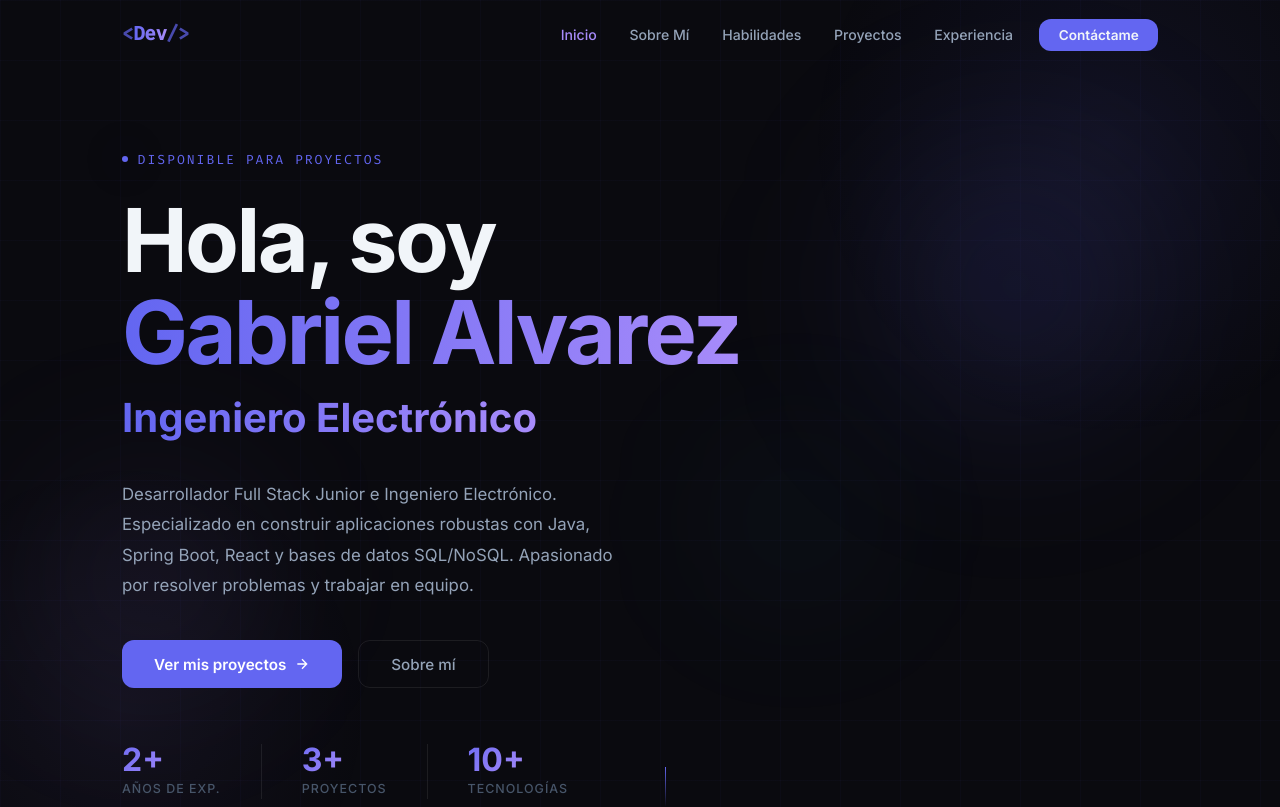
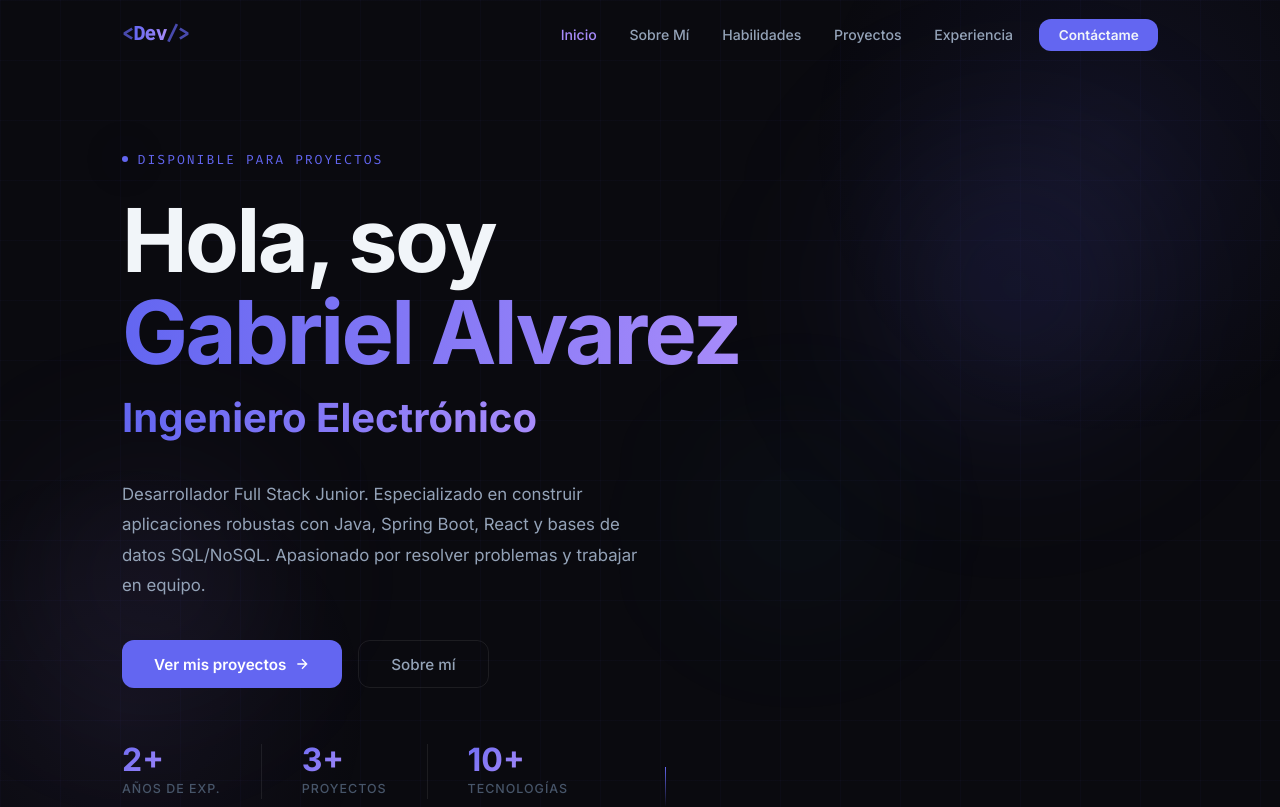
Before and after one commit to gapman20/portafolio_desarrollador, a React (Vite) app: page / in a window 1280 px wide. Shown: the top 807 px of the page. Built offline with nearby package versions, Linux system fonts and the light colour scheme.

Commit message:
Feat: Se modifico parrafo de la descripcion

```diff
--- a/src/components/Hero.jsx
+++ b/src/components/Hero.jsx
@@ -62,7 +62,7 @@ const Hero = () => {
                     </div>
 
                     <p className="hero-description">
-                        Desarrollador Full Stack Junior e Ingeniero Electrónico. Especializado en construir
+                        Desarrollador Full Stack Junior. Especializado en construir
                         aplicaciones robustas con Java, Spring Boot, React y bases de datos SQL/NoSQL.
                         Apasionado por resolver problemas y trabajar en equipo.
                     </p>
```
